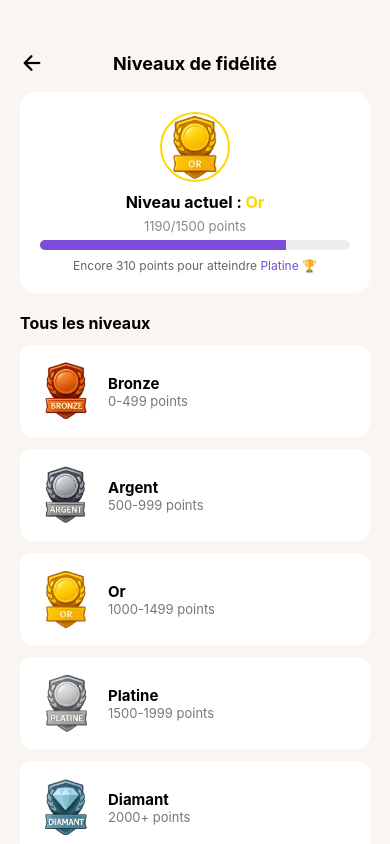
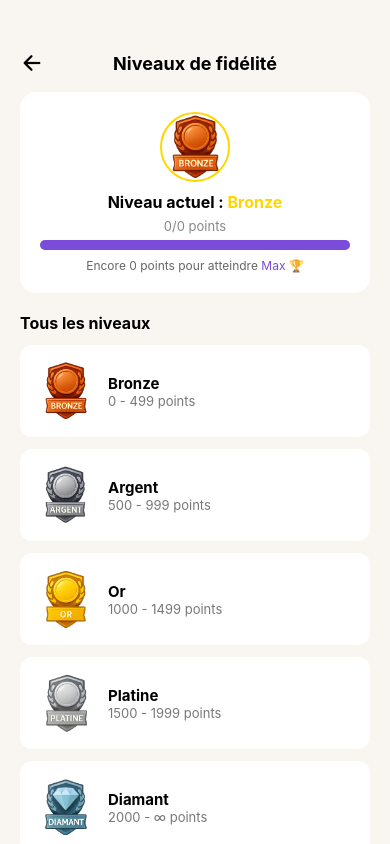
Before and after one commit to OussamaHm12/gamification-frontend, a React Native app: screen /Niveau in a window 390 px wide. Built offline with nearby package versions, Linux system fonts and the light colour scheme; no server answers.

Commit message:
synch with backend 2

```diff
--- a/screens/NiveauFideliteScreen.tsx
+++ b/screens/NiveauFideliteScreen.tsx
@@ -1,4 +1,4 @@
-import React from 'react';
+import React, { useState, useCallback } from 'react';
 import {
   View,
   Text,
@@ -8,23 +8,46 @@ import {
   Image,
 } from 'react-native';
 import { Ionicons } from '@expo/vector-icons';
-import { useNavigation } from '@react-navigation/native';
+import { useNavigation, useFocusEffect } from '@react-navigation/native';
+import { getTotalPoints } from '../services/pointsService';
 
 const levels = [
-  { id: '1', name: 'Bronze', points: '0-499', icon: require('../assets/badge_bronze.png') },
-  { id: '2', name: 'Argent', points: '500-999', icon: require('../assets/badge_argent.png') },
-  { id: '3', name: 'Or', points: '1000-1499', icon: require('../assets/badge_or.png') },
-  { id: '4', name: 'Platine', points: '1500-1999', icon: require('../assets/badge_platine.png') },
-  { id: '5', name: 'Diamant', points: '2000+', icon: require('../assets/badge_diamant.png') },
+  { id: '1', name: 'Bronze', min: 0, max: 499, icon: require('../assets/badge_bronze.png') },
+  { id: '2', name: 'Argent', min: 500, max: 999, icon: require('../assets/badge_argent.png') },
+  { id: '3', name: 'Or', min: 1000, max: 1499, icon: require('../assets/badge_or.png') },
+  { id: '4', name: 'Platine', min: 1500, max: 1999, icon: require('../assets/badge_platine.png') },
+  { id: '5', name: 'Diamant', min: 2000, max: Infinity, icon: require('../assets/badge_diamant.png') },
 ];
-
-const currentLevel = 'Or';
-const currentPoints = 1190;
-const nextLevelThreshold = 1500;
 
 const NiveauFideliteScreen = () => {
   const navigation = useNavigation();
-  const progressPercent = (currentPoints / nextLevelThreshold) * 100;
+
+  const [currentPoints, setCurrentPoints] = useState(0);
+  const [currentLevel, setCurrentLevel] = useState(levels[0]);
+  const [nextLevelThreshold, setNextLevelThreshold] = useState<number>(0);
+
+  const fetchPointsAndLevel = async () => {
+    try {
+      const total = await getTotalPoints(1);
+      setCurrentPoints(total);
+
+      const level = levels.find(lvl => total >= lvl.min && total <= lvl.max) || levels[0];
+      setCurrentLevel(level);
+
+      const nextLevel = levels.find(lvl => lvl.min > total);
+      setNextLevelThreshold(nextLevel ? nextLevel.min : total);
+    } catch (error) {
+      console.error('Erreur de niveau fidélité :', error);
+    }
+  };
+
+  useFocusEffect(
+    useCallback(() => {
+      fetchPointsAndLevel();
+    }, [])
+  );
+
+  const progressPercent = Math.min((currentPoints / nextLevelThreshold) * 100, 100);
 
   return (
     <ScrollView style={styles.container}>
@@ -38,14 +61,23 @@ const NiveauFideliteScreen = () => {
 
       {/* Carte Profil Niveau Actuel */}
       <View style={styles.profileCard}>
-        <Image source={require('../assets/badge_or.png')} style={styles.profileIcon} />
-        <Text style={styles.levelLabel}>Niveau actuel : <Text style={{ color: '#FFD700' }}>Or</Text></Text>
+        <Image source={currentLevel.icon} style={styles.profileIcon} />
+        <Text style={styles.levelLabel}>
+          Niveau actuel : <Text style={{ color: '#FFD700' }}>{currentLevel.name}</Text>
+        </Text>
         <Text style={styles.progressInfo}>{currentPoints}/{nextLevelThreshold} points</Text>
         <View style={styles.progressBar}>
           <View style={[styles.progressFill, { width: `${progressPercent}%` }]} />
         </View>
         <Text style={styles.tip}>
-          Encore {nextLevelThreshold - currentPoints} points pour atteindre <Text style={{ color: '#7A4CD9' }}>Platine</Text> 🏆
+          Encore {nextLevelThreshold - currentPoints} points pour atteindre{' '}
+          <Text style={{ color: '#7A4CD9' }}>
+            {
+              nextLevelThreshold === currentPoints
+                ? "Max"
+                : levels.find(l => l.min === nextLevelThreshold)?.name || 'N/A'
+            }
+          </Text> 🏆
         </Text>
       </View>
 
@@ -56,7 +88,9 @@ const NiveauFideliteScreen = () => {
           <Image source={level.icon} style={styles.levelIcon} />
           <View>
             <Text style={styles.levelName}>{level.name}</Text>
-            <Text style={styles.levelRange}>{level.points} points</Text>
+            <Text style={styles.levelRange}>
+              {level.min} - {level.max === Infinity ? '∞' : level.max} points
+            </Text>
           </View>
         </View>
       ))}
```
